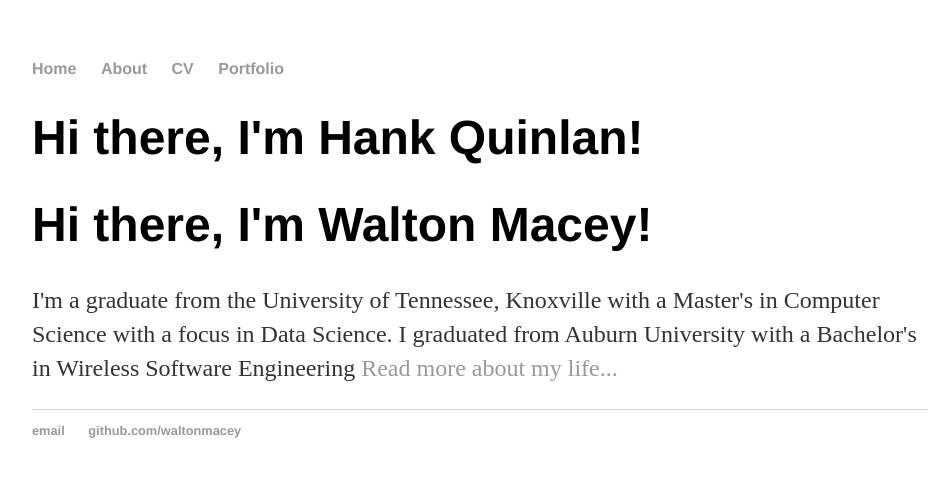
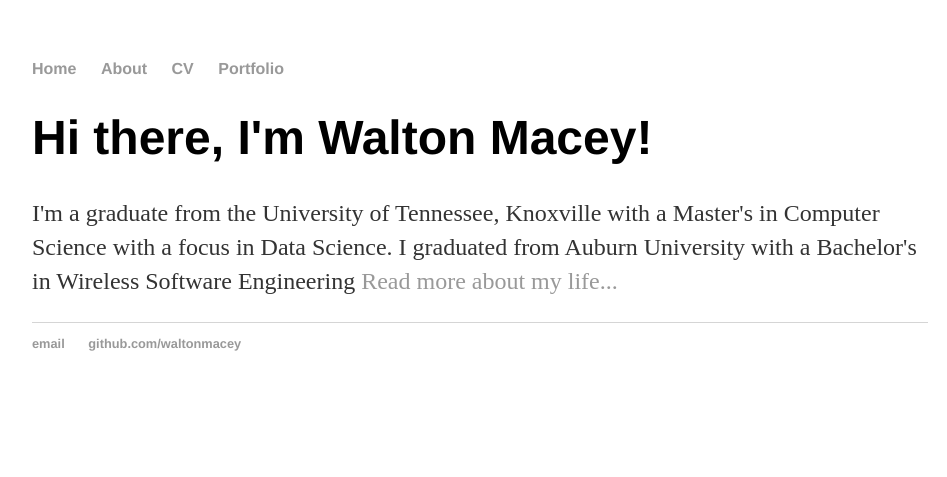
Before and after one commit to waltonmacey/waltonmacey1.github.io, a Jekyll site: the page built from index.html, in a window 1280 px wide. Shown: the top 477 px of the page, without its empty margins (160-1107 px from the left). Built offline with Jekyll 4.4.1, drawn with Linux system fonts in a browser that asks for light colours.

Commit message:
Update index.html

```diff
--- a/index.html
+++ b/index.html
@@ -1,12 +1,11 @@
 ---
 layout: default
-title: Hank Quinlan, Horrible Cop
+title: Walton Macey, Software Engineer
 ---
 <div class="blurb">
-	<h1>Hi there, I'm Hank Quinlan!</h1>
 	<h1>Hi there, I'm Walton Macey!</h1>
-				<p>I'm a graduate from the University of Tennessee, Knoxville with a Master's in
-				Computer Science with a focus in Data Science. I graduated from Auburn University
-        			with a Bachelor's in Wireless Software Engineering
-				<a href="/about">Read more about my life...</a></p>
+	<p>I'm a graduate from the University of Tennessee, Knoxville with a Master's in
+	Computer Science with a focus in Data Science. I graduated from Auburn University
+	with a Bachelor's in Wireless Software Engineering
+	<a href="/about">Read more about my life...</a></p>
 </div><!-- /.blurb -->
```
